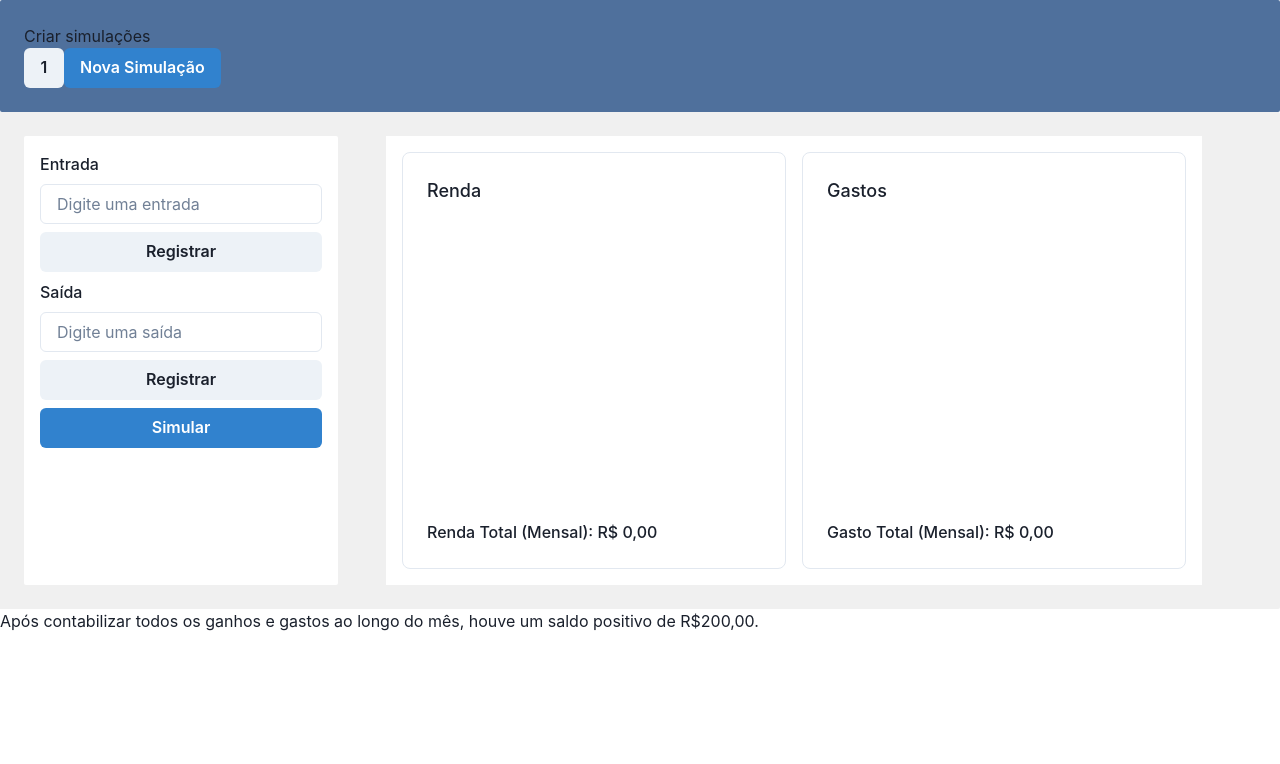
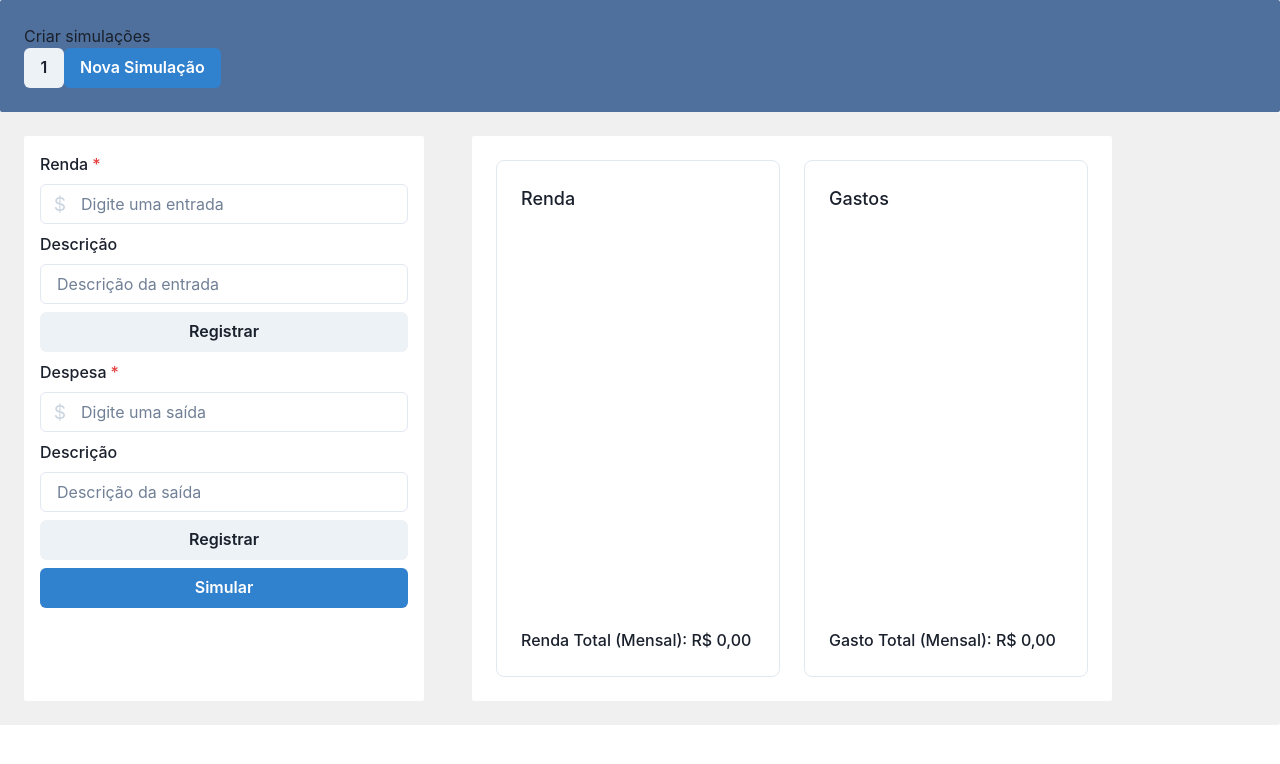
Before and after one commit to RafaelKramerDaSilvaDev/controle-gastos, a React (Vite) app: page / in a window 1280 px wide. Shown: the top 764 px of the page. Built offline with nearby package versions, Linux system fonts and the light colour scheme.

Commit message:
refatoração CurrencyTable

```diff
--- a/src/pages/ExpenseControl/components/CurrencyTable/index.tsx
+++ b/src/pages/ExpenseControl/components/CurrencyTable/index.tsx
@@ -1,35 +1,27 @@
-import { v4 as uuidv4 } from 'uuid';
-import { BorderBox } from '../../../../app/shared/BorderBox';
 import { formatCurrency } from '../../../../utils/formatCurrency';
-import { CurrencyTableContainer, MonetaryValue, Title, TotalMonetaryValues } from './styles';
-import { Box } from '@chakra-ui/react';
+import { MonetaryValueProps } from '../../types';
+import { CurrencyTableContainer, MonetaryValue, MonetaryValuesContainer, Title, TotalMonetaryValues } from './styles';
 
 interface CurrencyTableProps {
-	type: 'income' | 'expenses';
-	listMonetaryValues: number[];
-	totalMonetaryValues: number;
+	type: 'income' | 'expenses'; // Define se este componente será do tipo de renda ou despesa
+	listMonetaryValues: MonetaryValueProps[]; // Lista de valores monetários a serem exibidos
+	totalMonetaryValues: number; // Valor total (somatório) a ser exibido
 }
 
 export function CurrencyTable({ type, listMonetaryValues, totalMonetaryValues }: CurrencyTableProps) {
 	return (
 		<CurrencyTableContainer>
-			<BorderBox w='500px'>
-				{type === 'income' && <Title>Renda</Title>}
-				{type === 'expenses' && <Title>Gastos</Title>}
-				<Box overflowY='auto' height='300px'>
-					{listMonetaryValues &&
-						listMonetaryValues.map((monetaryValue) => (
-							<MonetaryValue key={uuidv4()}>{formatCurrency(monetaryValue)}</MonetaryValue>
-						))}
-				</Box>
-
-				{type === 'income' && (
-					<TotalMonetaryValues>Renda Total (Mensal): {formatCurrency(totalMonetaryValues)}</TotalMonetaryValues>
-				)}
-				{type === 'expenses' && (
-					<TotalMonetaryValues>Gasto Total (Mensal): {formatCurrency(totalMonetaryValues)}</TotalMonetaryValues>
-				)}
-			</BorderBox>
+			<Title>{type === 'income' ? 'Renda' : 'Gastos'}</Title>
+			<MonetaryValuesContainer>
+				{listMonetaryValues.map(({ id, value, description }) => (
+					<MonetaryValue key={id}>
+						{formatCurrency(value)} {description && `- ${description}`}
+					</MonetaryValue>
+				))}
+			</MonetaryValuesContainer>
+			<TotalMonetaryValues>
+				{type === 'income' ? 'Renda' : 'Gasto'} Total (Mensal): {formatCurrency(totalMonetaryValues)}
+			</TotalMonetaryValues>
 		</CurrencyTableContainer>
 	);
 }
--- a/src/pages/ExpenseControl/components/CurrencyTable/styles.ts
+++ b/src/pages/ExpenseControl/components/CurrencyTable/styles.ts
@@ -1,11 +1,21 @@
 import styled from 'styled-components';
 
-export const CurrencyTableContainer = styled.div``;
+export const CurrencyTableContainer = styled.div`
+	border-width: 1px;
+	border-radius: 8px;
+	padding: 24px;
+	width: 100%;
+`;
 
 export const Title = styled.h1`
 	font-size: 18px;
 	font-weight: 500;
 	margin-bottom: 8px;
+`;
+
+export const MonetaryValuesContainer = styled.div`
+	overflow: auto;
+	height: 400px;
 `;
 
 export const MonetaryValue = styled.p``;
--- a/src/pages/ExpenseControl/components/DataView/index.tsx
+++ b/src/pages/ExpenseControl/components/DataView/index.tsx
@@ -1,11 +1,30 @@
+import { BorderBox } from '../../../../app/shared/BorderBox';
+import { formatCurrency } from '../../../../utils/formatCurrency';
+import { useExpenseControl } from '../../contexts/ExpenseControlContext';
 import { DataViewContainer, Message } from './styles';
 
 export function DataView() {
+	// Obtendo o saldo do contexto de controle de despesas
+	const { balance } = useExpenseControl();
+
+	// Função para determinar se o saldo é positivo, negativo ou neutro
+	function positiveOrNegativeBalance() {
+		if (balance > 0) {
+			return 'positivo';
+		} else if (balance < 0) {
+			return 'negativo';
+		} else {
+			return ''; // Saldo neutro
+		}
+	}
+
 	return (
 		<DataViewContainer>
-			<Message>
-				Após contabilizar todos os ganhos e gastos ao longo do mês, houve um saldo positivo de R$200,00.
-			</Message>
+			<BorderBox>
+				<Message>
+					Saldo {positiveOrNegativeBalance()} de {formatCurrency(balance)}.
+				</Message>
+			</BorderBox>
 		</DataViewContainer>
 	);
 }
--- a/src/pages/ExpenseControl/components/Forms/MonetaryValueOutputForm.tsx
+++ b/src/pages/ExpenseControl/components/Forms/MonetaryValueOutputForm.tsx
@@ -1,18 +1,22 @@
-import { Button, FormControl, FormLabel, Input, Stack } from '@chakra-ui/react';
+import { Button, FormControl, FormLabel, Input, InputGroup, InputLeftElement, Stack } from '@chakra-ui/react';
 import { yupResolver } from '@hookform/resolvers/yup';
 import { useForm } from 'react-hook-form';
-import { InferType, number, object } from 'yup';
+import { v4 as uuidv4 } from 'uuid';
+import { InferType, number, object, string } from 'yup';
 import { useExpenseControl } from '../../contexts/ExpenseControlContext';
 
 const schema = object({
 	monetaryValueOutput: number().positive().required(),
+	description: string(),
 }).required();
+
 type FormData = InferType<typeof schema>;
 
 export function MonetaryValueOutputForm() {
 	const {
 		register,
 		handleSubmit,
+		reset,
 		// formState: { errors },
 	} = useForm<FormData>({
 		resolver: yupResolver(schema),
@@ -21,15 +25,28 @@ export function MonetaryValueOutputForm() {
 	const { setMonetaryValuesOutput } = useExpenseControl();
 
 	function onSubmit(data: FormData) {
-		setMonetaryValuesOutput((prevValues) => [...prevValues, data.monetaryValueOutput]);
+		const newOutput = {
+			id: uuidv4(),
+			value: data.monetaryValueOutput,
+			description: data.description || '',
+		};
+		setMonetaryValuesOutput((prevValues) => [...prevValues, newOutput]);
+		reset();
 	}
 
 	return (
 		<form onSubmit={handleSubmit(onSubmit)}>
 			<Stack>
+				<FormControl isRequired>
+					<FormLabel>Despesa</FormLabel>
+					<InputGroup>
+						<InputLeftElement pointerEvents='none' color='gray.300' fontSize='1.2em' children='$' />
+						<Input type='number' placeholder='Digite uma saída' {...register('monetaryValueOutput')} />
+					</InputGroup>
+				</FormControl>
 				<FormControl>
-					<FormLabel>Saída</FormLabel>
-					<Input type='number' placeholder='Digite uma saída' {...register('monetaryValueOutput')} />
+					<FormLabel>Descrição</FormLabel>
+					<Input placeholder='Descrição da saída' {...register('description')} />
 				</FormControl>
 				<Button type='submit'>Registrar</Button>
 			</Stack>
--- a/src/pages/ExpenseControl/components/Forms/MonetaryValuesEntryForm.tsx
+++ b/src/pages/ExpenseControl/components/Forms/MonetaryValuesEntryForm.tsx
@@ -1,18 +1,22 @@
-import { Button, FormControl, FormLabel, Input, Stack } from '@chakra-ui/react';
+import { Button, FormControl, FormLabel, Input, InputGroup, InputLeftElement, Stack } from '@chakra-ui/react';
 import { yupResolver } from '@hookform/resolvers/yup';
 import { useForm } from 'react-hook-form';
-import { InferType, number, object } from 'yup';
+import { v4 as uuidv4 } from 'uuid';
+import { InferType, number, object, string } from 'yup';
 import { useExpenseControl } from '../../contexts/ExpenseControlContext';
 
 const schema = object({
 	monetaryValueEntry: number().positive().required(),
+	description: string(),
 }).required();
+
 type FormData = InferType<typeof schema>;
 
 export function MonetaryValuesEntryForm() {
 	const {
 		register,
 		handleSubmit,
+		reset,
 		// formState: { errors },
 	} = useForm<FormData>({
 		resolver: yupResolver(schema),
@@ -21,15 +25,30 @@ export function MonetaryValuesEntryForm() {
 	const { setMonetaryValuesEntry } = useExpenseControl();
 
 	function onSubmit(data: FormData) {
-		setMonetaryValuesEntry((prevValues) => [...prevValues, data.monetaryValueEntry]);
+		const newEntry = {
+			id: uuidv4(),
+			value: data.monetaryValueEntry,
+			description: data.description || '',
+		};
+
+		setMonetaryValuesEntry((prevValues) => [...prevValues, newEntry]);
+
+		reset();
 	}
 
 	return (
 		<form onSubmit={handleSubmit(onSubmit)}>
 			<Stack>
+				<FormControl isRequired>
+					<FormLabel>Renda</FormLabel>
+					<InputGroup>
+						<InputLeftElement pointerEvents='none' color='gray.300' fontSize='1.2em' children='$' />
+						<Input type='number' placeholder='Digite uma entrada' {...register('monetaryValueEntry')} />
+					</InputGroup>
+				</FormControl>
 				<FormControl>
-					<FormLabel>Entrada</FormLabel>
-					<Input type='number' placeholder='Digite uma entrada' {...register('monetaryValueEntry')} />
+					<FormLabel>Descrição</FormLabel>
+					<Input placeholder='Descrição da entrada' {...register('description')} />
 				</FormControl>
 				<Button type='submit'>Registrar</Button>
 			</Stack>
--- a/src/pages/ExpenseControl/components/Forms/styles.ts
+++ b/src/pages/ExpenseControl/components/Forms/styles.ts
@@ -5,6 +5,7 @@ export const FormContainer = styled.div`
 	padding: 16px;
 	border-radius: 2px;
 	background-color: white;
+	width: 400px;
 `;
 
 export const Title = styled.div`
--- a/src/pages/ExpenseControl/contexts/ExpenseControlContext.tsx
+++ b/src/pages/ExpenseControl/contexts/ExpenseControlContext.tsx
@@ -1,34 +1,54 @@
-import { ReactNode, createContext, useContext, useState } from 'react';
+import { createContext, useContext, useState } from 'react';
+import { ExpenseControlProviderProps, MonetaryValueProps } from '../types';
 
-type ExpenseControlContextType = {
-	setMonetaryValuesEntry: React.Dispatch<React.SetStateAction<number[]>>;
-	monetaryValuesEntry: number[];
-	setMonetaryValuesOutput: React.Dispatch<React.SetStateAction<number[]>>;
-	monetaryValuesOutput: number[];
-	simulateMonetaryValues(): void;
+export type ExpenseControlContextType = {
+	setMonetaryValuesEntry: React.Dispatch<React.SetStateAction<MonetaryValueProps[]>>;
+	monetaryValuesEntry: MonetaryValueProps[];
+	setMonetaryValuesOutput: React.Dispatch<React.SetStateAction<MonetaryValueProps[]>>;
+	monetaryValuesOutput: MonetaryValueProps[];
+	simulateMonetaryValues: () => void;
 	totalIncome: number;
 	totalExpense: number;
+	balance: number;
+	hasSimulated: boolean;
 };
 
-const ExpenseControlContext = createContext<ExpenseControlContextType>({} as ExpenseControlContextType);
+// Criando o contexto para o controle de despesas
+const ExpenseControlContext = createContext<ExpenseControlContextType | undefined>(undefined);
 
-type ExpenseControlProviderProps = {
-	children: ReactNode;
-};
+// Provedor de contexto para gerenciar valores monetários, entradas, saídas e saldo
+export function ExpenseControlProvider({ children }: ExpenseControlProviderProps) {
+	// Estados para gerenciar valores monetários de entrada e saída
+	const [monetaryValuesEntry, setMonetaryValuesEntry] = useState<MonetaryValueProps[]>([]);
+	const [monetaryValuesOutput, setMonetaryValuesOutput] = useState<MonetaryValueProps[]>([]);
 
-export function ExpenseControlProvider({ children }: ExpenseControlProviderProps) {
-	const [monetaryValuesEntry, setMonetaryValuesEntry] = useState<number[]>([]);
-	const [monetaryValuesOutput, setMonetaryValuesOutput] = useState<number[]>([]);
+	// Estados para gerenciar totais de entrada e saída
 	const [totalIncome, setTotalIncome] = useState<number>(0);
 	const [totalExpense, setTotalExpense] = useState<number>(0);
 
-	function calculateTotal(values: number[]): number {
-		return values.reduce((acc, curr) => acc + curr, 0);
+	// Estado para verificar se a simulação foi realizada
+	const [hasSimulated, setHasSimulated] = useState(false);
+
+	// Função para calcular o total dos valores monetários
+	function calculateTotal(values: MonetaryValueProps[]): number {
+		return values.reduce((acc, curr) => acc + (curr.value ?? 0), 0);
 	}
 
+	// Função para simular e atualizar os totais de entrada e saída
 	function simulateMonetaryValues() {
-		setTotalIncome(calculateTotal(monetaryValuesEntry));
-		setTotalExpense(calculateTotal(monetaryValuesOutput));
+		const calculatedIncome = calculateTotal(monetaryValuesEntry);
+		const calculatedExpense = calculateTotal(monetaryValuesOutput);
+
+		setTotalIncome(calculatedIncome);
+		setTotalExpense(calculatedExpense);
+
+		const validateHasSimulated = calculatedIncome > 0 && calculatedExpense > 0;
+		setHasSimulated(validateHasSimulated);
+	}
+
+	// Função para obter o saldo
+	function getBalance() {
+		return totalIncome - totalExpense;
 	}
 
 	return (
@@ -41,6 +61,8 @@ export function ExpenseControlProvider({ children }: ExpenseControlProviderProps
 				simulateMonetaryValues,
 				totalExpense,
 				totalIncome,
+				balance: getBalance(),
+				hasSimulated,
 			}}
 		>
 			{children}
@@ -48,10 +70,37 @@ export function ExpenseControlProvider({ children }: ExpenseControlProviderProps
 	);
 }
 
+// Hook personalizado para acessar o contexto de controle de despesas
 export function useExpenseControl() {
 	const context = useContext(ExpenseControlContext);
-	if (context === undefined) {
-		throw Error('useExpenseControl deve ser usado dentro de um ExpenseControlProvider');
+
+	// Garantindo que o hook seja usado dentro de um provedor
+	if (!context) {
+		throw Error('useExpenseControl must be used within an ExpenseControlProvider');
 	}
-	return context;
+
+	// Acessa o contexto de controle de despesas pela const context
+	const { monetaryValuesEntry, monetaryValuesOutput, ...rest } = context;
+
+	// Pega os valores monetários de entrada e saída e permite pegar o restante do contexto usando o rest
+
+	// Conversão para fornecer valores padrões em casos de dados ausentes ou nulos
+	const convertedEntries = monetaryValuesEntry.map((entry) => ({
+		id: entry.id,
+		value: entry.value ?? 0,
+		description: entry.description || '',
+	}));
+
+	const convertedOutputs = monetaryValuesOutput.map((output) => ({
+		id: output.id,
+		value: output.value ?? 0,
+		description: output.description || '',
+	}));
+
+	return {
+		// Retorna os valores monetários convertidos e o restante do contexto
+		monetaryValuesEntry: convertedEntries,
+		monetaryValuesOutput: convertedOutputs,
+		...rest,
+	};
 }
--- a/src/pages/ExpenseControl/index.tsx
+++ b/src/pages/ExpenseControl/index.tsx
@@ -1,24 +1,41 @@
+import { Box } from '@chakra-ui/react';
 import { CurrencyTable } from './components/CurrencyTable';
 import { DataView } from './components/DataView';
 import { Forms } from './components/Forms';
 import { Header } from './components/Header';
 import { useExpenseControl } from './contexts/ExpenseControlContext';
-import { CurrencyTableContainer, ExpenseControlContainer, SimulationContainer } from './styles';
+import { ExpenseControlContainer, SimulationContainer } from './styles';
 
 export function ExpenseControl() {
-	const { monetaryValuesEntry, monetaryValuesOutput, totalIncome, totalExpense } = useExpenseControl();
+	const { monetaryValuesEntry, monetaryValuesOutput, totalIncome, totalExpense, hasSimulated } = useExpenseControl();
 
 	return (
 		<ExpenseControlContainer>
 			<Header simulationIndex={1} />
 			<SimulationContainer>
 				<Forms />
-				<CurrencyTableContainer>
-					<CurrencyTable type='income' listMonetaryValues={monetaryValuesEntry} totalMonetaryValues={totalIncome} />
-					<CurrencyTable type='expenses' listMonetaryValues={monetaryValuesOutput} totalMonetaryValues={totalExpense} />
-				</CurrencyTableContainer>
+				<Box
+					display='flex'
+					flexDir='column'
+					backgroundColor='white'
+					rounded='2px'
+					m='24px'
+					p='24px'
+					gap='24px'
+					w='50%'
+					minW='max-content'
+				>
+					<Box display='flex' gap='24px' w='100%'>
+						<CurrencyTable type='income' listMonetaryValues={monetaryValuesEntry} totalMonetaryValues={totalIncome} />
+						<CurrencyTable
+							type='expenses'
+							listMonetaryValues={monetaryValuesOutput}
+							totalMonetaryValues={totalExpense}
+						/>
+					</Box>
+					{hasSimulated && <DataView />}
+				</Box>
 			</SimulationContainer>
-			<DataView />
 		</ExpenseControlContainer>
 	);
 }
--- a/src/pages/ExpenseControl/styles.ts
+++ b/src/pages/ExpenseControl/styles.ts
@@ -1,14 +1,6 @@
 import styled from 'styled-components';
 
 export const ExpenseControlContainer = styled.div``;
-
-export const CurrencyTableContainer = styled.div`
-	display: flex;
-	background-color: white;
-	margin: 24px;
-	padding: 16px;
-	column-gap: 16px;
-`;
 
 export const SimulationContainer = styled.div`
 	display: flex;
--- /dev/null
+++ b/src/pages/ExpenseControl/types.ts
@@ -0,0 +1,11 @@
+import { ReactNode } from 'react';
+
+export interface MonetaryValueProps {
+	id: string;
+	value: number;
+	description: string;
+}
+
+export type ExpenseControlProviderProps = {
+	children: ReactNode;
+};
```
Also changed, not shown: 1 other file (tests, documents, lock files or other folders).
